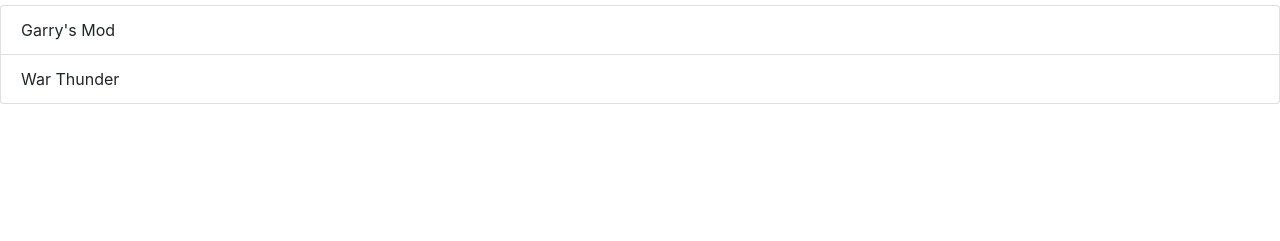
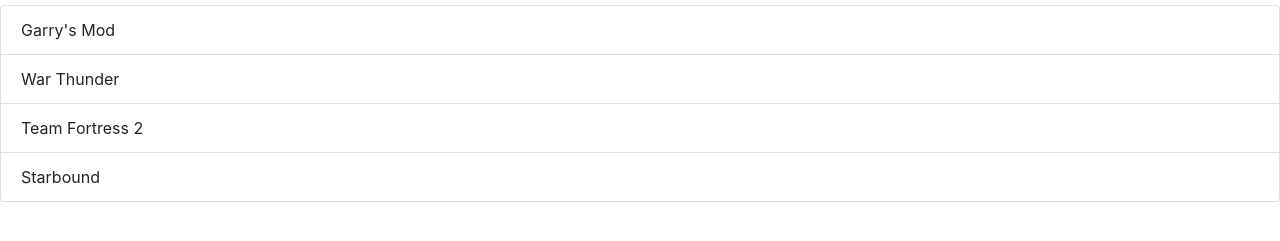
Before and after one commit to Ali-Qurbani/vebr-ali-qurbani-327417, a plain HTML site: page index.html in a window 1280 px wide. Shown: the part 51-292 px from the top of the page. Drawn offline with nearby package versions, Linux system fonts and the light colour scheme.

Commit message:
6de Commit

```diff
--- a/index.html
+++ b/index.html
@@ -15,6 +15,8 @@
     <ul class="list-group">
         <li class="list-group-item">Garry's Mod</li>
         <li class="list-group-item">War Thunder</li>
+        <li class="list-group-item">Team Fortress 2</li>
+        <li class="list-group-item">Starbound</li>
       </ul>
 
     <!-- Optional JavaScript -->
```
